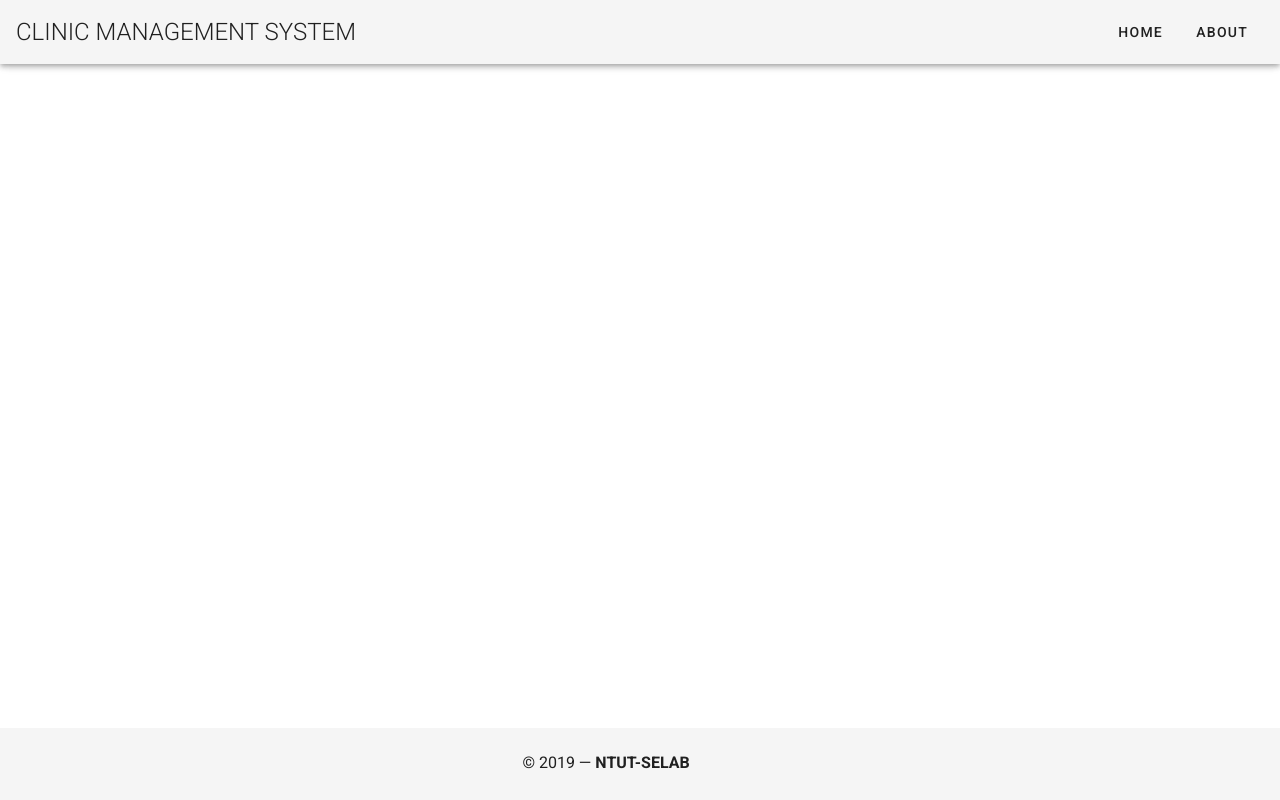
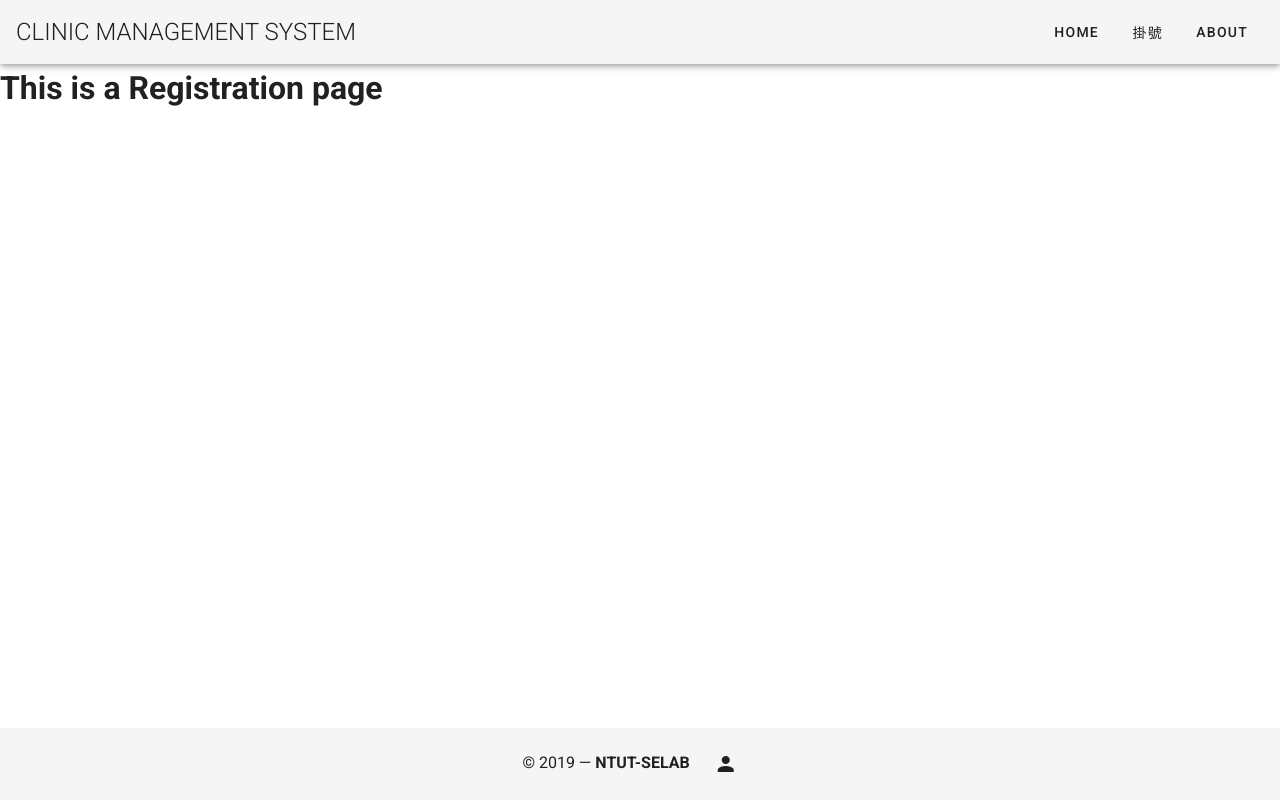
Before and after one commit to NTUT-108-SE/CMS-Frontend, a Vue app: page /registration in a window 1280 px wide. Built offline with nearby package versions, Linux system fonts and the light colour scheme.

Commit message:
Added registration.vue

```diff
--- a/src/App.vue
+++ b/src/App.vue
@@ -14,8 +14,8 @@
 
 <script lang="ts">
 import Vue from "vue";
-import Header from "./components/Header.vue";
-import Footer from "./components/Footer.vue";
+import Header from "@/components/Header.vue";
+import Footer from "@/components/Footer.vue";
 
 export default Vue.extend({
   name: "App",
--- a/src/components/Footer.vue
+++ b/src/components/Footer.vue
@@ -6,7 +6,7 @@
         <strong>
           NTUT-SELAB
           <v-btn text href="https://github.com/NTUT-108-SE" target="_blank">
-            <v-icon>mdi-github-circle</v-icon>
+            <v-icon>mdi-account </v-icon>
           </v-btn>
         </strong>
       </span>
--- a/src/components/Header.vue
+++ b/src/components/Header.vue
@@ -6,6 +6,9 @@
     <v-spacer></v-spacer>
     <v-btn text>
       <router-link to="/" tag="span">Home</router-link>
+    </v-btn>
+    <v-btn text>
+      <router-link to="Registration" tag="span">掛號</router-link>
     </v-btn>
     <v-btn text>
       <router-link to="About" tag="span">About</router-link>
--- a/src/router/index.ts
+++ b/src/router/index.ts
@@ -17,6 +17,11 @@ const routes = [
     // this generates a separate chunk (about.[hash].js) for this route
     // which is lazy-loaded when the route is visited.
     component: () => import(/* webpackChunkName: "about" */ "@/views/About.vue")
+  },
+  {
+    path: "/registration",
+    name: "registration",
+    component: () => import("@/views/Registration.vue")
   }
 ];
 
--- a/src/views/Home.vue
+++ b/src/views/Home.vue
@@ -1,5 +1,5 @@
 <template>
-  <h1>This is an Home page</h1>
+  <h1>This is a Home page</h1>
 </template>
 
 <script lang="ts">
--- /dev/null
+++ b/src/views/Registration.vue
@@ -0,0 +1,10 @@
+<template>
+  <h1>This is a Registration page</h1>
+</template>
+
+<script lang="ts">
+import { Vue, Component } from "vue-property-decorator";
+
+@Component
+export default class Registration extends Vue {}
+</script>
```
